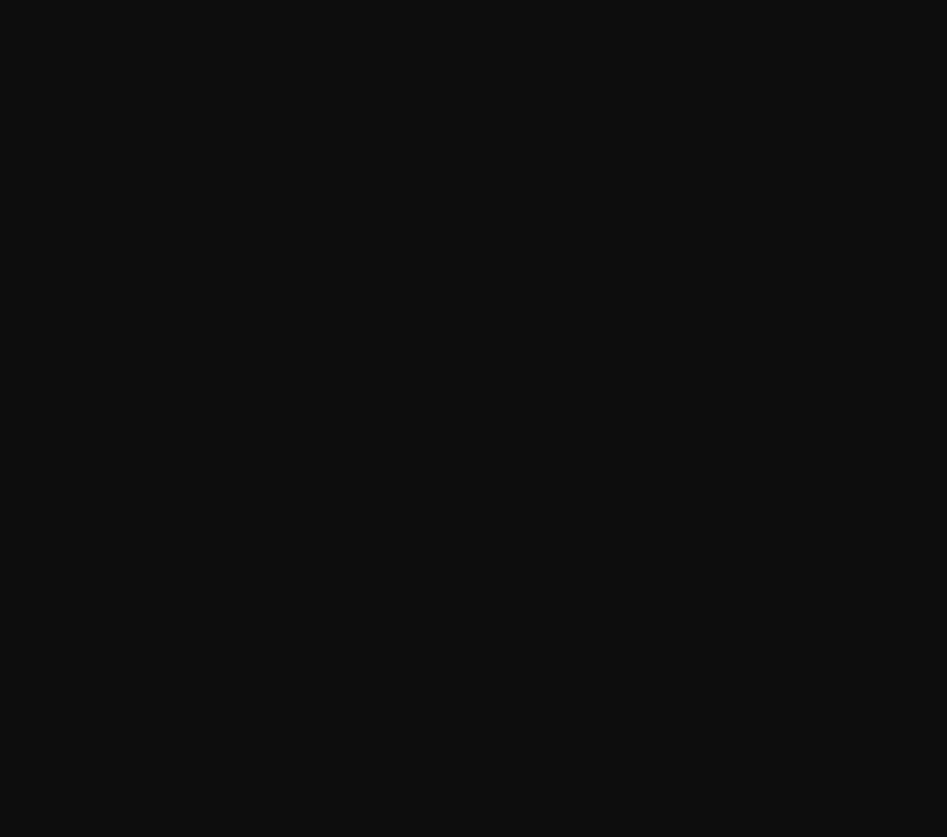
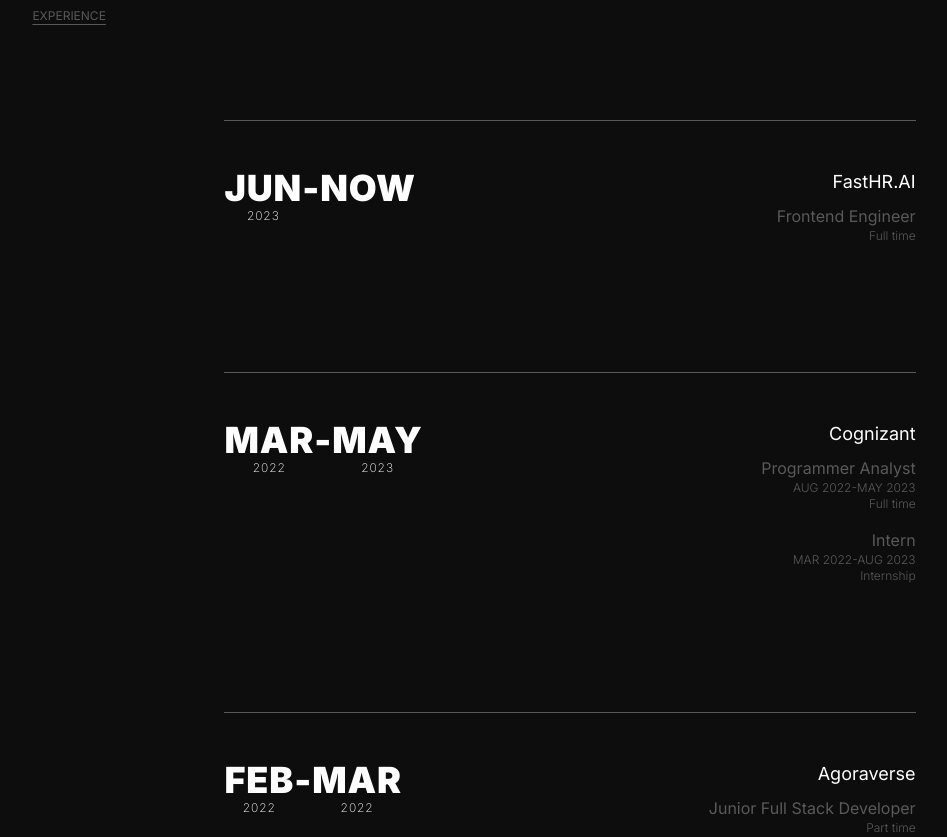
Before and after one commit to joysamaddar/portfolio, a Next.js app: page / in a window 1280 px wide. Shown: the part 1960-2797 px from the top of the page, without its empty margins (70-1017 px from the left). Before the commit the page ends 1776 px from the top, so only its background shows below. Built offline with nearby package versions, Linux system fonts and the light colour scheme.

Commit message:
Added experience section

```diff
--- a/app/page.tsx
+++ b/app/page.tsx
@@ -1,3 +1,4 @@
+import Experience from "@/components/Experience";
 import Hero from "@/components/Hero";
 import Intro from "@/components/Intro";
 import MakeAndBreak from "@/components/MakeAndBreak";
@@ -8,6 +9,7 @@
       <Hero />
       <MakeAndBreak/>
       <Intro />
+      <Experience/>
     </main>
   );
 }
--- /dev/null
+++ b/components/Experience.tsx
@@ -0,0 +1,73 @@
+"use client";
+
+import { motion } from "framer-motion";
+import { useRef } from "react";
+
+export default function Experience() {
+  const targetElem = useRef(null);
+
+  return (
+    <section ref={targetElem} className="select-none px-[8%] my-[6rem]">
+      <h2 className="text-xs text-gray uppercase underline underline-offset-4">
+        EXPERIENCE
+      </h2>
+      <div className="flex flex-col gap-20 mt-24 items-start justify-center mx-48">
+        <div className="relative flex flex-row items-start justify-between w-full py-12">
+          <div className="h-[1px] w-full absolute top-0 left-0 bg-gray"></div>
+          <h2 className="uppercase font-black text-4xl tracking-wide flex flex-row">
+            <p className="flex flex-col items-center justify-center">
+              <span>JUN</span>
+              <span className="font-extralight text-xs">2023</span>
+            </p>
+            -NOW
+          </h2>
+          <div className="text-right"><p className="text-lg mb-2">FastHR.AI</p><p className="text-gray">Frontend Engineer</p><p className="text-gray text-xs font-light">Full time</p></div>
+        </div>
+        <div className="relative flex flex-row items-start justify-between w-full py-12">
+        <div className="h-[1px] w-full absolute top-0 left-0 bg-gray"></div>
+          <h2 className="uppercase font-black text-4xl tracking-wide flex flex-row">
+            <p className="flex flex-col items-center justify-center">
+              <span>MAR</span>
+              <span className="font-extralight text-xs">2022</span>
+            </p>
+            -
+            <p className="flex flex-col items-center justify-center">
+              <span>MAY</span>
+              <span className="font-extralight text-xs">2023</span>
+            </p>
+          </h2>
+          <div className="text-right">
+            <p className="text-lg mb-2">Cognizant</p>
+            <div className="flex flex-col gap-4">
+              <div>
+                <p className="text-gray">Programmer Analyst</p>
+                <p className="text-gray text-xs font-light">AUG 2022-MAY 2023</p>
+                <p className="text-gray text-xs font-light">Full time</p>
+              </div>
+              <div>
+                <p className="text-gray">Intern</p>
+                <p className="text-gray text-xs font-light">MAR 2022-AUG 2023</p>
+                <p className="text-gray text-xs font-light">Internship</p>
+              </div>
+            </div>
+            </div>
+        </div>
+        <div className="relative flex flex-row items-start justify-between w-full py-12">
+        <div className="h-[1px] w-full absolute top-0 left-0 bg-gray"></div>
+          <h2 className="uppercase font-black text-4xl tracking-wide flex flex-row">
+            <p className="flex flex-col items-center justify-center">
+              <span>FEB</span>
+              <span className="font-extralight text-xs">2022</span>
+            </p>
+            -
+            <p className="flex flex-col items-center justify-center">
+              <span>MAR</span>
+              <span className="font-extralight text-xs">2022</span>
+            </p>
+          </h2>
+          <div className="text-right"><p className="text-lg mb-2">Agoraverse</p><p className="text-gray">Junior Full Stack Developer</p><p className="text-gray text-xs font-light">Part time</p></div>
+        </div>
+      </div>
+    </section>
+  );
+}
--- a/components/Intro.tsx
+++ b/components/Intro.tsx
@@ -17,7 +17,7 @@
   const width6 = useTransform(scrollYProgress, [0.25, 0.9], ["100%", "0%"])
 
   return (
-    <section ref={sectionRef} className="relative w-screen px-[8%] py-24 select-none flex flex-col">
+    <section id="about" ref={sectionRef} className="relative w-screen px-[8%] pt-[12rem] pb-[6rem] select-none flex flex-col">
       <h2 className="text-xs text-gray uppercase underline underline-offset-4">ABOUT ME</h2>
       <div className="flex flex-col gap-6 mt-12 font-semibold text-6xl text-white">
         <div className="relative">
--- a/components/MakeAndBreak.tsx
+++ b/components/MakeAndBreak.tsx
@@ -22,7 +22,7 @@
           whileInView={{
             width: "300px",
             height: "300px",
-            transition: { type: "spring", bounce: 0.3, delay: 2 },
+            transition: { type: "spring", bounce: 0.3, delay: 1 },
           }}
           viewport={{ once: true, amount: 1, margin: "-25%", root: targetElem }}
           className="bg-[#00000005] absolute rounded-full"
@@ -32,7 +32,7 @@
           whileInView={{
             width: "600px",
             height: "600px",
-            transition: { type: "spring", bounce: 0.3, delay: 2 },
+            transition: { type: "spring", bounce: 0.3, delay: 1 },
           }}
           viewport={{ once: true, amount: 1, margin: "-25%", root: targetElem }}
           className="bg-[#00000005] absolute rounded-full"
@@ -42,7 +42,7 @@
           whileInView={{
             width: "900px",
             height: "900px",
-            transition: { type: "spring", bounce: 0.3, delay: 2 },
+            transition: { type: "spring", bounce: 0.3, delay: 1 },
           }}
           viewport={{ once: true, amount: 1, margin: "-25%", root: targetElem }}
           className="bg-[#00000005] absolute rounded-full"
@@ -52,7 +52,7 @@
           whileInView={{
             opacity: 1,
             y: "0",
-            transition: { duration: 0.5, delay: 2 },
+            transition: { duration: 0.5, delay: 1 },
           }}
           viewport={{ once: true, amount: 1, margin: "-25%", root: targetElem }}
           className="italic font-semibold text-4xl text-graytransparent cursor-default"
```
